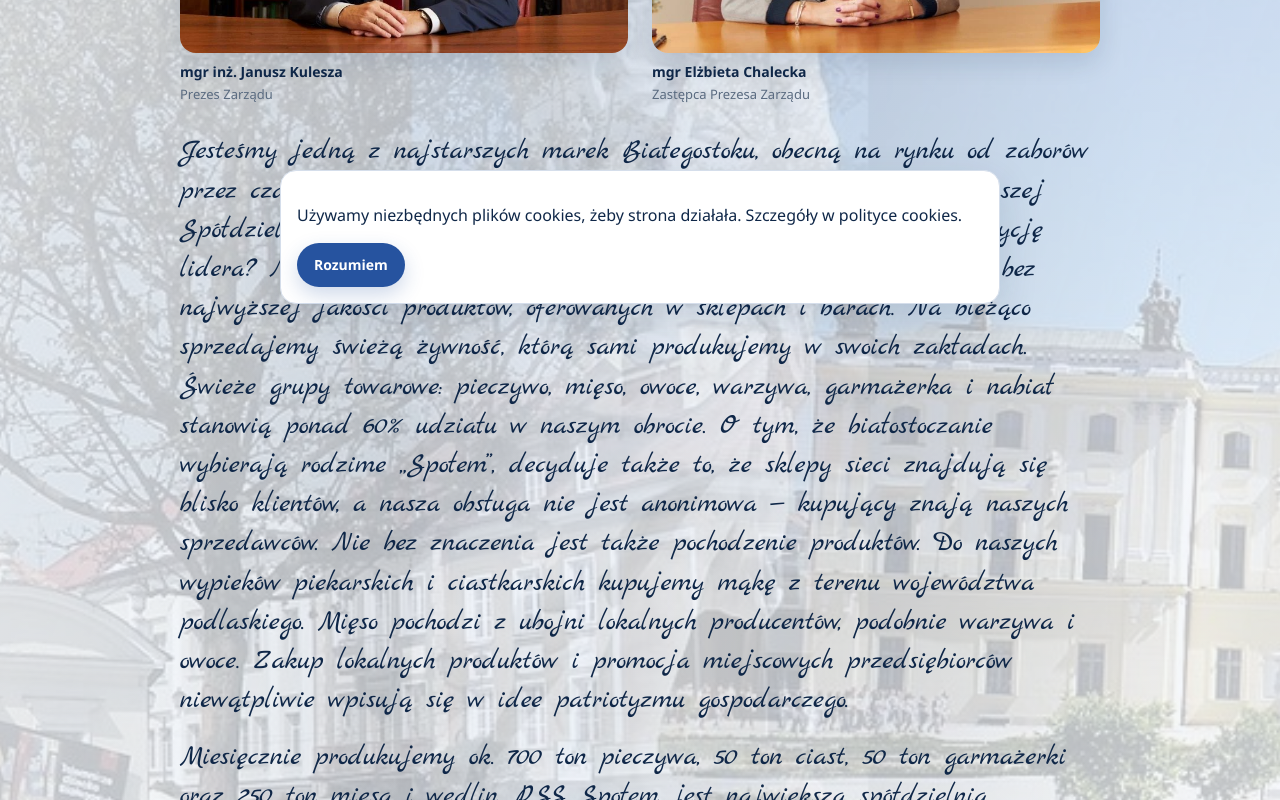
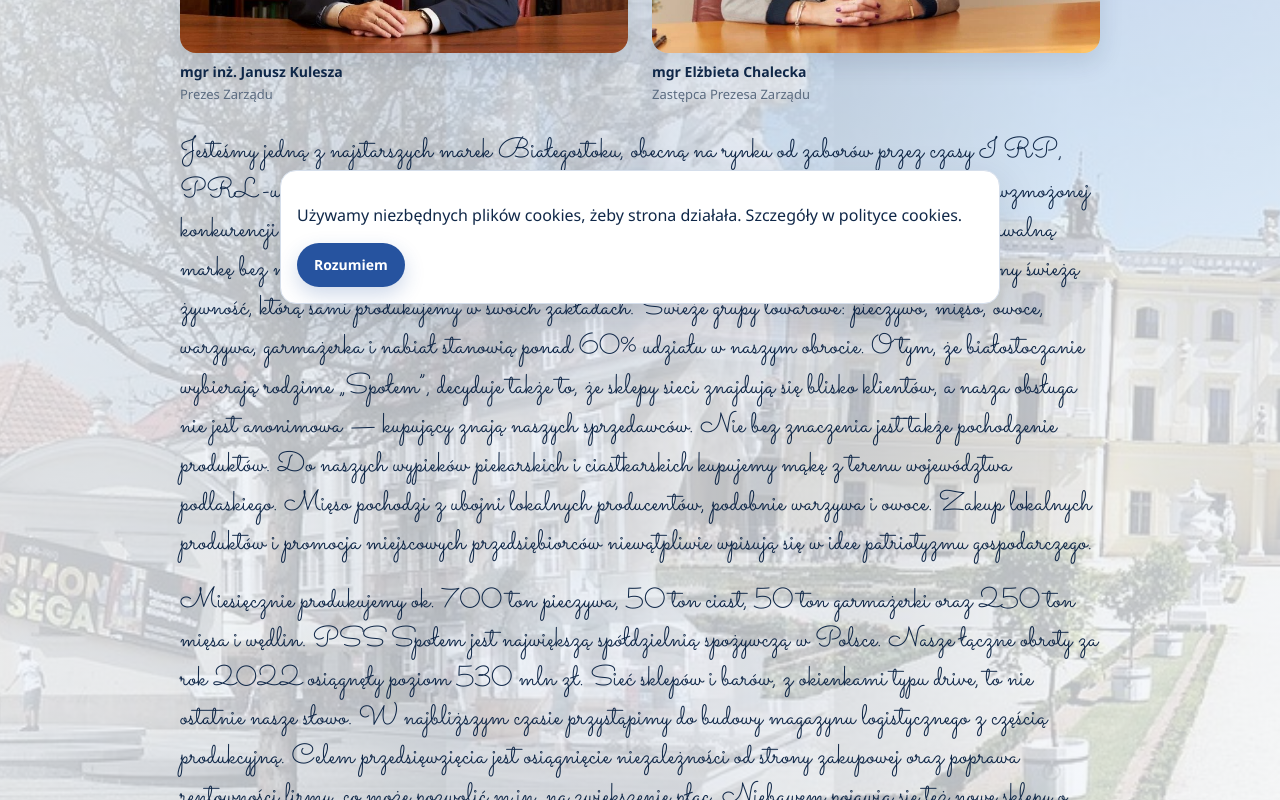
Before and after one commit to adbednarczyk-ship-it/pss-spolem-bialystok, a Next.js app: page /lokalni-patrioci in a window 1280 px wide. Shown: the part 480-1280 px from the top of the page. Built offline with nearby package versions, Linux system fonts and the light colour scheme.

Commit message:
Zmień czcionkę listu na Sacramento

```diff
--- a/app/globals.css
+++ b/app/globals.css
@@ -1,4 +1,4 @@
-@import url("https://fonts.googleapis.com/css2?family=Marck+Script&display=swap");
+@import url("https://fonts.googleapis.com/css2?family=Sacramento&display=swap");
 :root {
   --blue: #26539f;
   --blue-dark: #16386f;
@@ -414,7 +414,7 @@ button, input, select, textarea { font: inherit; }
 }
 .portrait span { color: var(--muted); font-size: 13px; }
 .letter {
-  font-family: "Marck Script", "Segoe Script", cursive;
+  font-family: Sacramento, "Segoe Script", cursive;
   font-size: 28px;
   font-weight: 400;
   line-height: 1.4;
```
